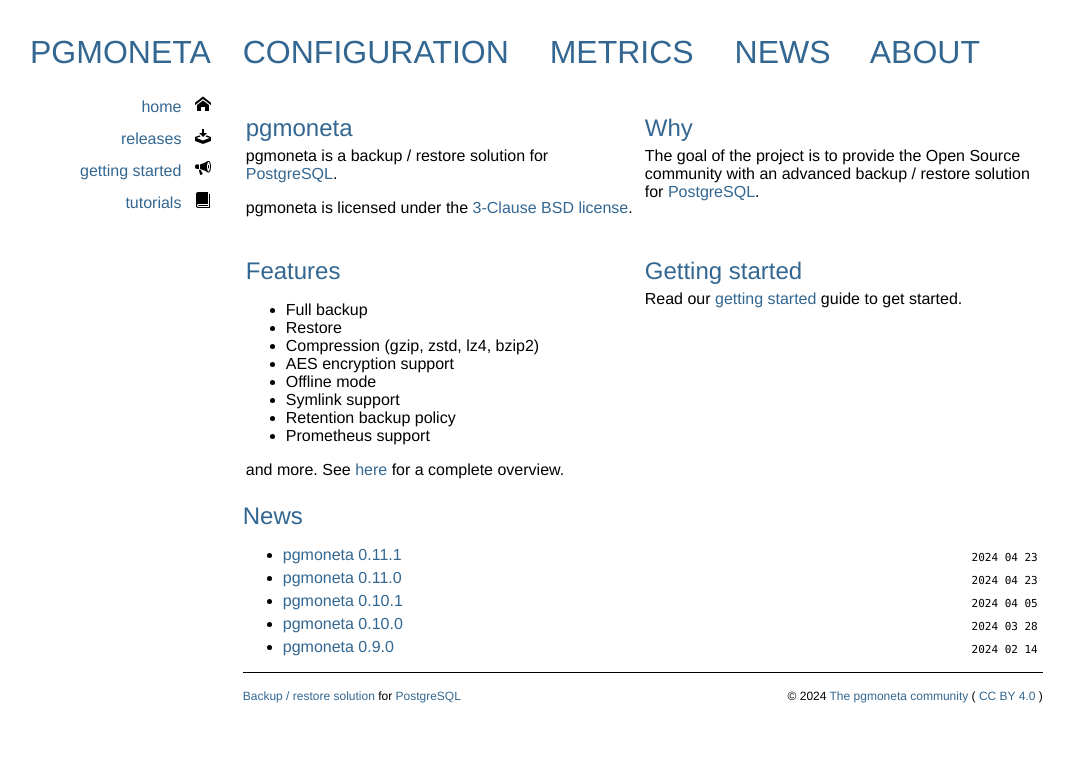
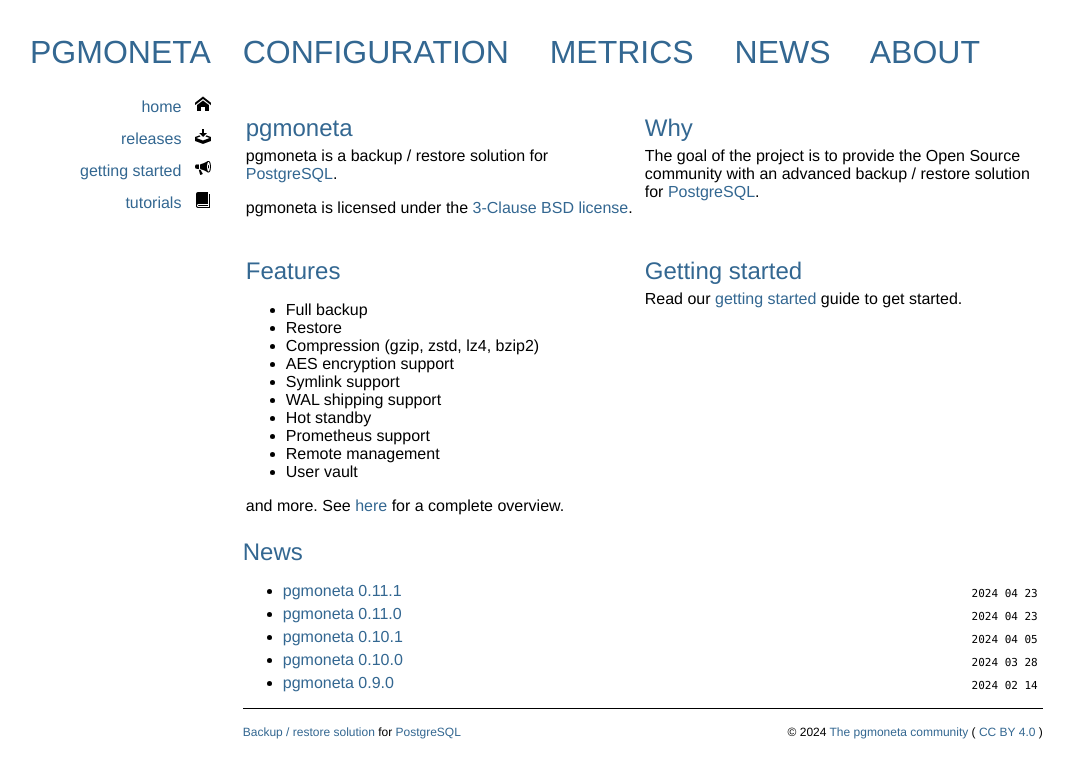
Before and after one commit to pgmoneta/pgmoneta.github.io, a Jekyll site: the page built from index.html, in a window 1280 px wide. Shown: the top 778 px of the page, without its empty margins (10-1084 px from the left). Built offline with Jekyll 4.4.1, drawn with Linux system fonts in a browser that asks for light colours; some web fonts are replaced.

Commit message:
Update features

```diff
--- a/about.html
+++ b/about.html
@@ -14,11 +14,15 @@ layout: default
     <ul>
       <li>Full backup</li>
       <li>Restore</li>
-      <li>Compression (gzip, zstd, lz4)</li>
+      <li>Compression (gzip, zstd, lz4, bzip2)</li>
       <li>AES encryption support</li>
       <li>Symlink support</li>
+      <li>WAL shipping support</li>
+      <li>Hot standby</li>
+      <li>Hot standby</li>
       <li>Prometheus support</li>
       <li>Remote management</li>
+      <li>Offline mode</li>
       <li>Transport Layer Security (TLS) v1.2+ support</li>
       <li>Daemon mode</li>
       <li>User vault</li>
--- a/index.html
+++ b/index.html
@@ -31,10 +31,12 @@ layout: default
             <li>Restore</li>
             <li>Compression (gzip, zstd, lz4, bzip2)</li>
             <li>AES encryption support</li>
-            <li>Offline mode</li>
             <li>Symlink support</li>
-            <li>Retention backup policy</li>
+            <li>WAL shipping support</li>
+            <li>Hot standby</li>
             <li>Prometheus support</li>
+            <li>Remote management</li>
+            <li>User vault</li>
           </ul>
           and more. See <a href="about.html">here</a> for a complete overview.
         </td>
```
